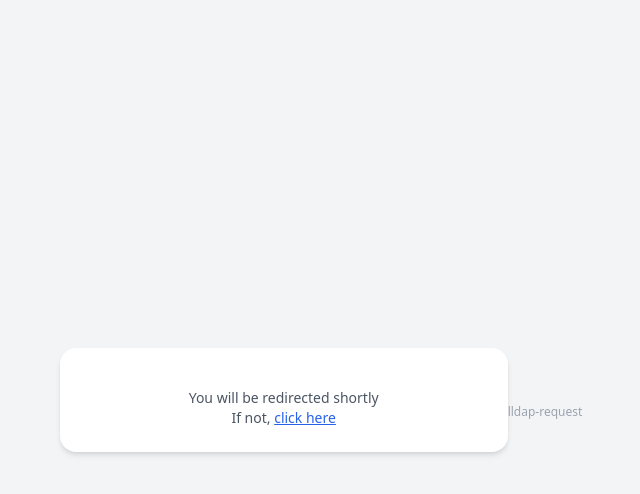
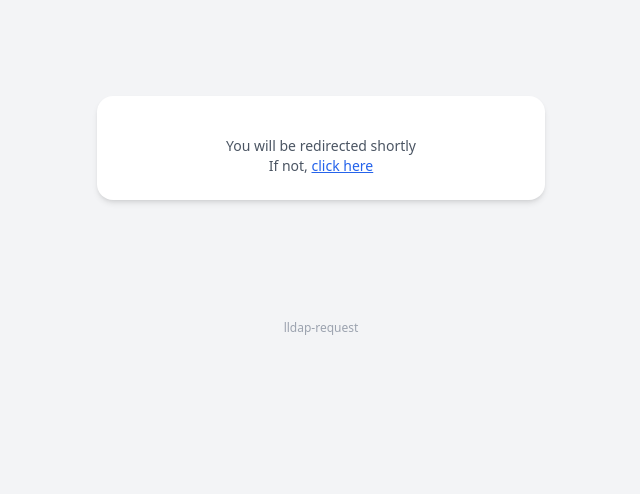
Before and after one commit to Snuffy2/lldap-request, a Flask app: template app/templates/submitted.html in a window 1280 px wide. Shown: the top 494 px of the page, without its empty margins (319-959 px from the left). Run offline with Flask 3, Linux system fonts and the light colour scheme; the template is opened without the code that fills it, so the values that code supplies are empty; parts of the project's set-up code (start-up, migrations or seed data) failed here and were passed over; some libraries are stand-ins or nearby versions.

Commit message:
UI Tweaks

```diff
--- a/app/templates/base.html
+++ b/app/templates/base.html
@@ -12,7 +12,7 @@
   {% block content %}{% endblock %}
 
   {% block footer %}
-  <footer class="text-center text-xs text-gray-400 mt-8 mb-2">
+  <footer class="text-center text-xs text-gray-400 mt-6 mb-4">
     lldap-request {{ version }}
   </footer>
   {% endblock %}
--- a/app/templates/index.html
+++ b/app/templates/index.html
@@ -6,7 +6,7 @@
 <div class="max-w-xl mx-auto mt-10 p-6 bg-white rounded-2xl shadow-md">
   <h1 class="text-2xl font-bold mb-4 text-center">Request an Account</h1>
   <form method="POST" action="/submit" class="space-y-4">
-+  <input type="hidden" name="csrf_token" value="{{ csrf_token() }}">
+    <input type="hidden" name="csrf_token" value="{{ csrf_token() }}">
     {% set labels = {
       'username':    'Username',
       'email':       'Email',
--- a/app/templates/submitted.html
+++ b/app/templates/submitted.html
@@ -6,15 +6,16 @@
 <meta http-equiv="refresh" content="{{ delay }};url={{ redirect_url }}">
 {% endblock %}
 
-{% block body_class %}bg-gray-100 text-gray-900 font-sans flex items-center justify-center min-h-screen{% endblock %}
+{% block body_class %}bg-gray-100 text-gray-900 font-sans{% endblock %}
 
 {% block content %}
-<div class="bg-white rounded-2xl shadow-md max-w-md w-full p-6 text-center">
-  <h1 class="text-2xl font-bold text-green-600 mb-4">{{ message }}</h1>
-  <p class="text-sm text-gray-600">
-    You will be redirected shortly
-    <br />
-    If not, <a href="{{ redirect_url }}" class="text-blue-600 underline">click here</a>
-  </p>
+<div class="flex flex-col items-center justify-center py-24 px-4">
+  <div class="bg-white rounded-2xl shadow-md max-w-md w-full p-6 text-center">
+    <h1 class="text-2xl font-bold text-green-600 mb-4">{{ message }}</h1>
+    <p class="text-sm text-gray-600">
+      You will be redirected shortly<br />
+      If not, <a href="{{ redirect_url }}" class="text-blue-600 underline">click here</a>
+    </p>
+  </div>
 </div>
 {% endblock %}
```
